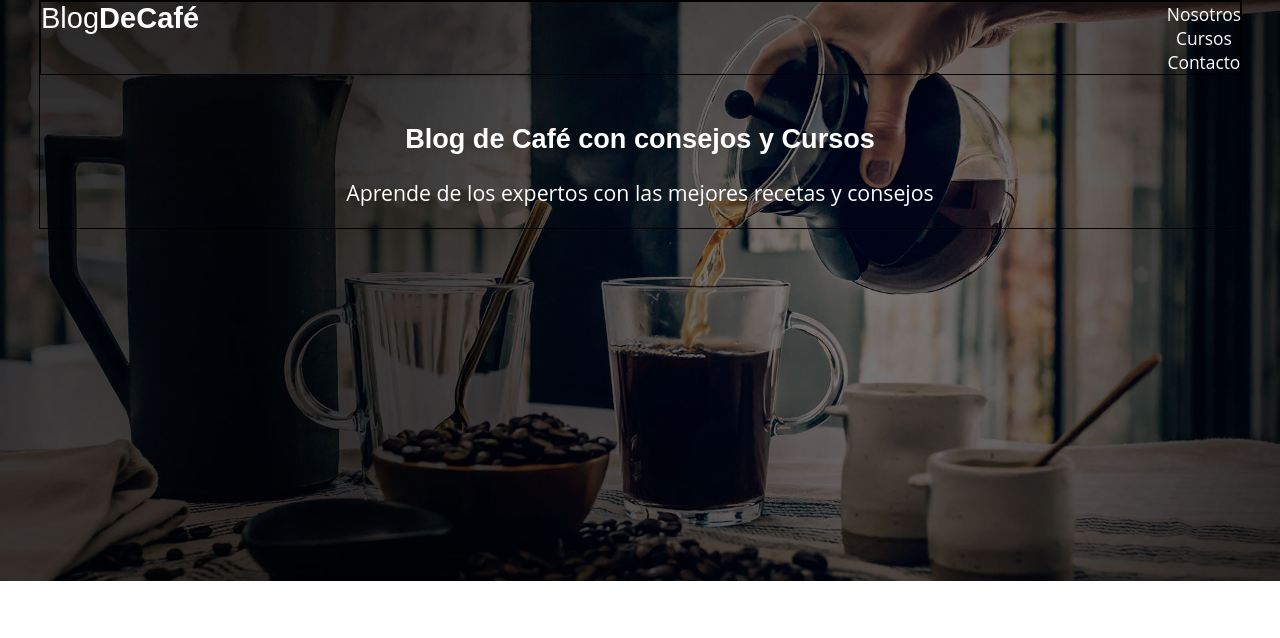
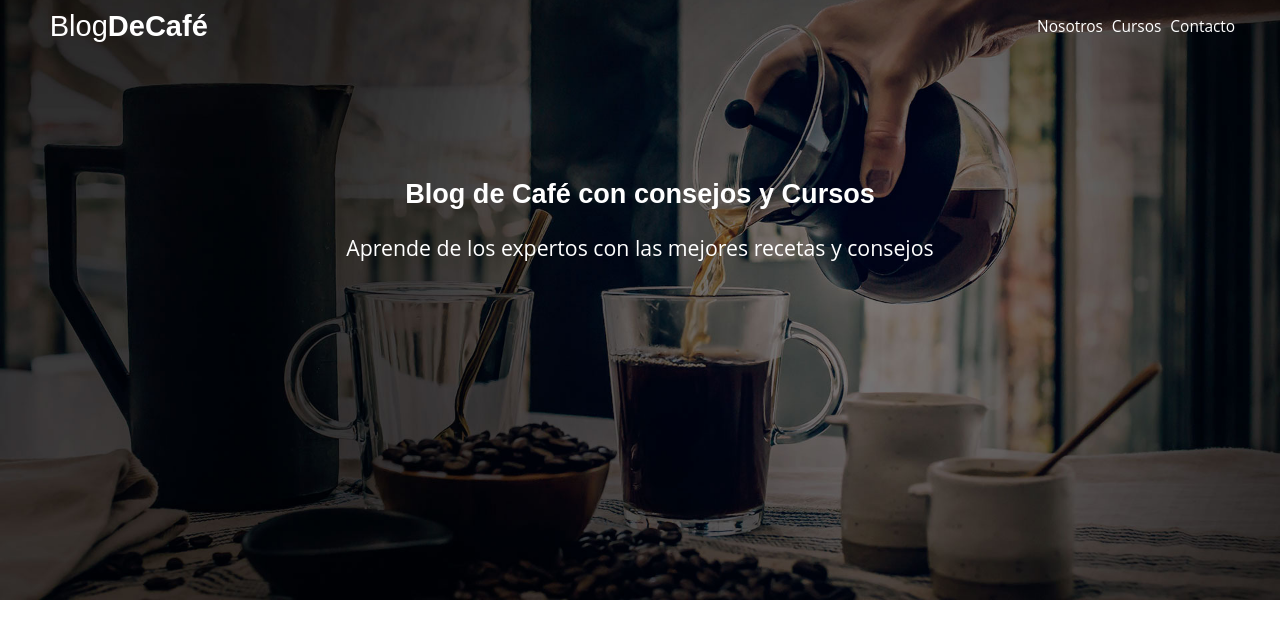
Before and after one commit to NanoDan29/CafeNet, a website: page index.html in a window 1280 px wide. Drawn offline with Linux system fonts and the light colour scheme; a web font is replaced by a local one.

Commit message:
Segunda Version

```diff
--- a/package.json
+++ b/package.json
@@ -10,10 +10,10 @@
   "author": "",
   "license": "ISC",
   "devDependencies": {
-    "gulp": "^4.0.1",
+    "gulp": "^4.0.2",
     "gulp-autoprefixer": "^6.1.0",
-    "gulp-sass": "^4.0.2",
-    "gulp-minify-css": "^1.2.4"
+    "gulp-minify-css": "^1.2.4",
+    "gulp-sass": "^4.0.2"
   },
   "dependencies": {
     "normalize.css": "^8.0.1"
--- a/scss/_Globales.scss
+++ b/scss/_Globales.scss
@@ -1,29 +1,32 @@
-.contenedor{
+.contenedor {
     max-width: 1200px;
     margin: 0 auto;
-    border:1px solid;
+
 }
 
-h1, h2, h3, h4{
+h1,
+h2,
+h3,
+h4 {
     font-family: 'PT Sans', sans-serif;
 }
 
-h1{
+h1 {
     font-size: 3.0rem;
 }
 
-h2{
+h2 {
     font-size: 2.8rem;
 }
 
-h3{
+h3 {
     font-size: 2.4rem;
 }
 
-h4{
+h4 {
     font-size: 1.2rem;
 }
 
-img{
+img {
     max-width: 100%;
 }
--- a/scss/_nav.scss
+++ b/scss/_nav.scss
@@ -0,0 +1,42 @@
+.barra {
+    a {
+        color: #fff;
+        text-decoration: none;
+    }
+
+    h1 {
+        text-align: center;
+        font-weight: 400;
+        padding: 1rem;
+
+        span {
+            font-weight: 700;
+        }
+    }
+
+    .navegacion {
+        text-align: center;
+        display: flex;
+        flex-direction: column;
+    }
+}
+
+@media(min-width:768px) {
+    .barra {
+        display: flex;
+        justify-content: space-between;
+        align-items: center;
+
+        .navegacion {
+            display: inline;
+
+            a {
+                margin-left: 0.5rem;
+            }
+
+            a:last-of-type {
+                margin-left: 0.5rem;
+            }
+        }
+    }
+}
--- a/scss/index.scss
+++ b/scss/index.scss
@@ -1,6 +1,7 @@
 @import url("https://fonts.googleapis.com/css?family=Open+Sans|PT+Sans:400,700");
 @import "boxSizing";
 @import "Globales";
+@import "nav";
 
 .no-margin {
   margin: 0;
@@ -11,39 +12,7 @@
   background-repeat: no-repeat;
   background-position: center;
   background-size: cover;
-  height: 60rem;
-}
-.barra {
-  border: 1px solid;
-  display: flex;
-  justify-content: space-between;
-  width: 100%;
-}
-
-
-
-
-
-
-
-.site-header a {
-  color: #fff;
-  text-decoration: none;
-}
-
-.site-header h1 {
-  text-align: center;
-  font-weight: 400;
-}
-
-.site-header h1 span {
-  font-weight: 700;
-}
-
-.navegacion a {
-  text-align: center;
-  display: block;
-  font-size: 1.8rem;
+  height: 600px;
 }
 
 .texto-header {
@@ -52,6 +21,12 @@
   margin-top: 5rem;
 }
 
+@media (min-width: 768px){
+  .texto-header{
+    margin-top:13rem;
+  }
+}
+
 .texto-header p {
   font-size: 2.2rem;
 }
```
Also changed, not shown: index.html (+0 -1 lines), css/index.css, 3 other files.
